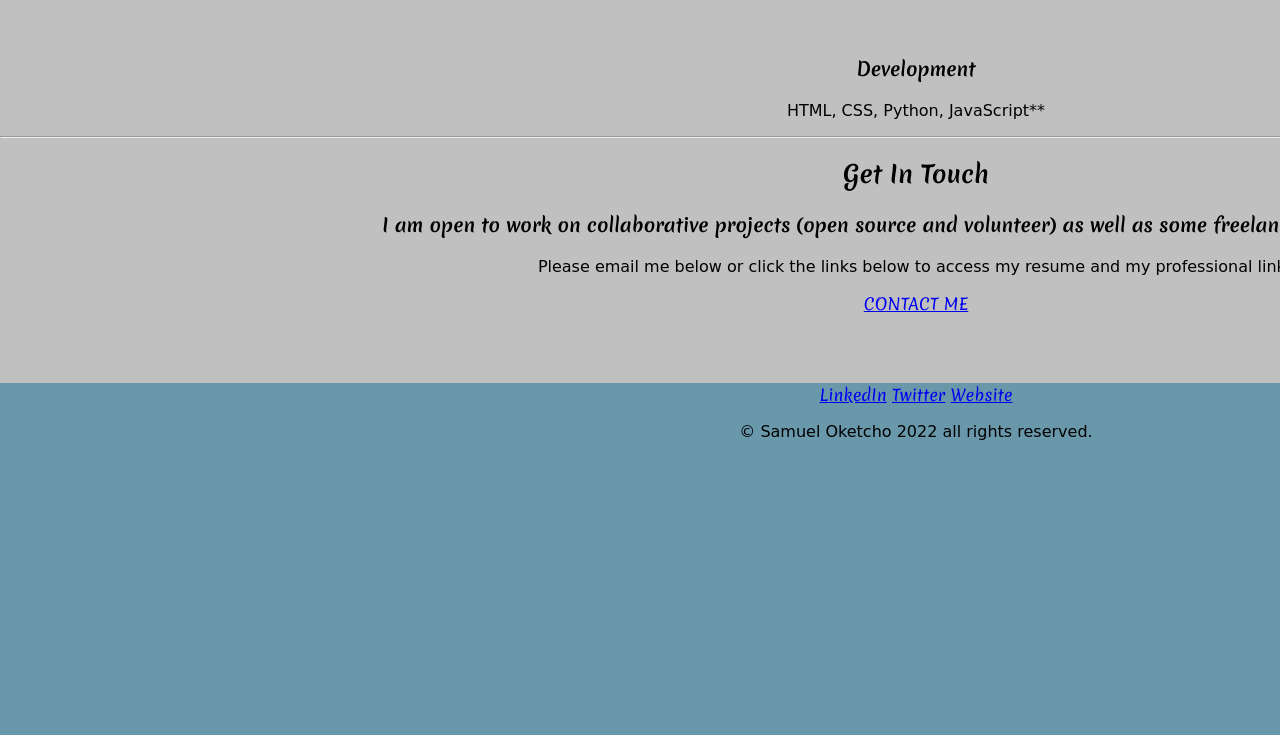
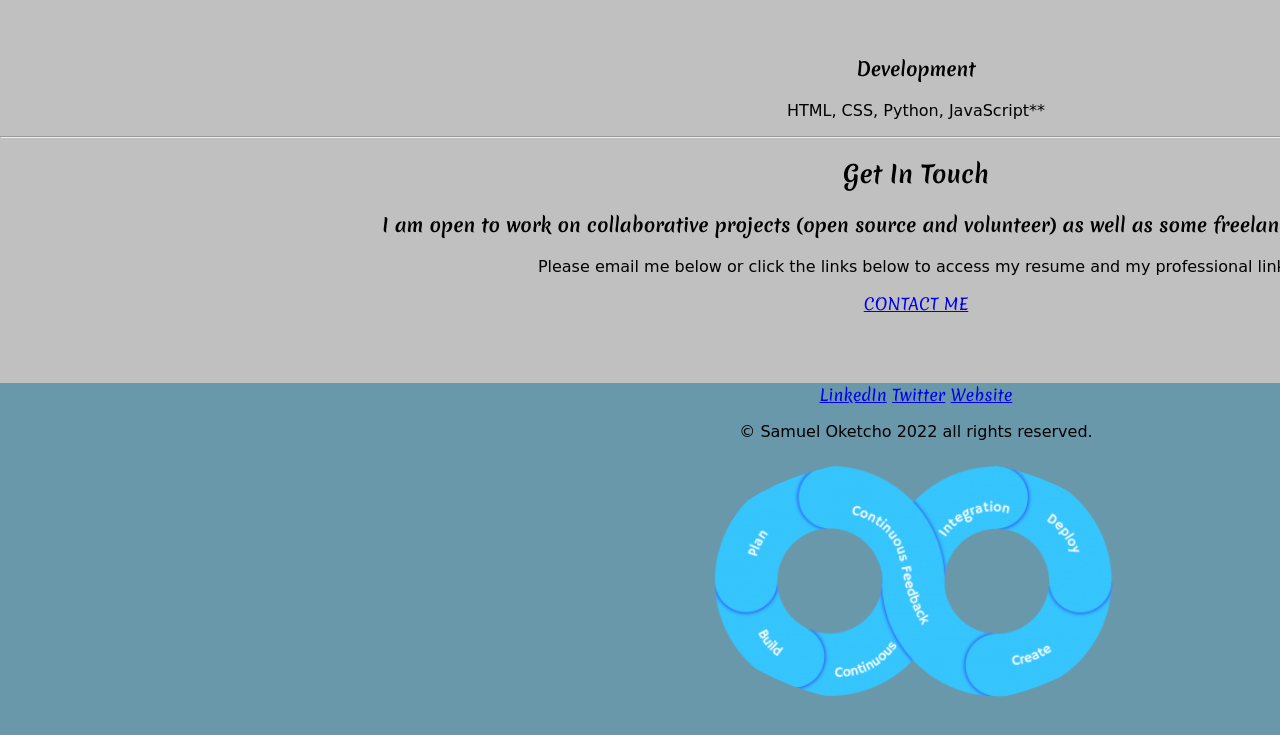
Before and after one commit to mastercraft9090/outbox, a plain HTML site: page index.html in a window 1280 px wide. Shown: the part 1017-1752 px from the top of the page. Drawn offline with Linux system fonts and the light colour scheme.

Commit message:
Added a new picture

```diff
--- a/index.html
+++ b/index.html
@@ -63,6 +63,7 @@
         <a class="footer-link" href="https://twitter.com/">Twitter</a>
         <a class="footer-link" href="https://www.appbrewery.co/">Website</a>
         <p>© Samuel Oketcho 2022 all rights reserved.</p>
+        <img src="./website-images/DevOps-400x225.png" alt="DEvops Image">
       </div>
 
 </body>
--- a/style.css
+++ b/style.css
@@ -15,9 +15,9 @@
 }
 
 img{
-    background-color:silver;
+    background-color:#6998AB;
     border-radius: 50%;
-    height: 150px;
+    height: 250px;
 
 
 }
```
